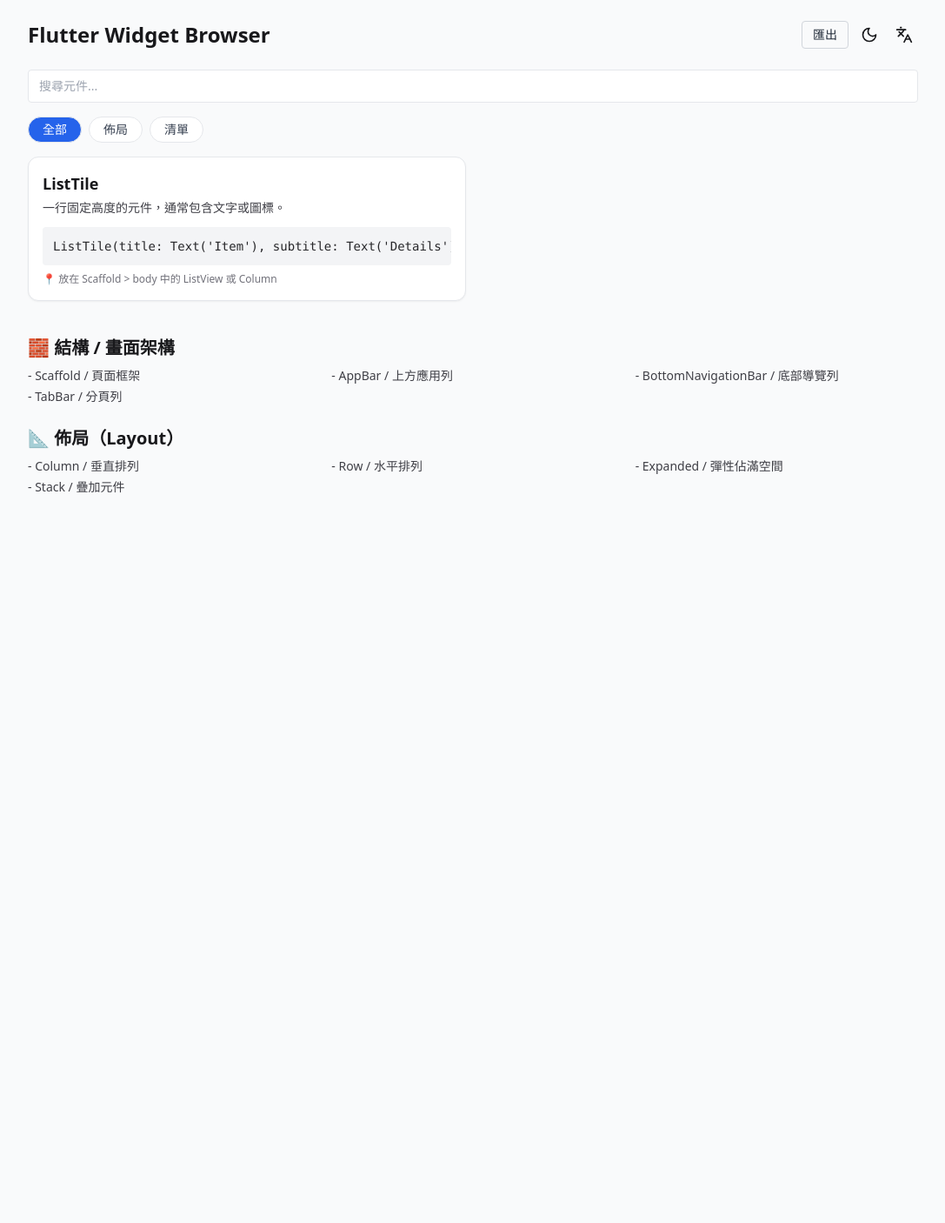
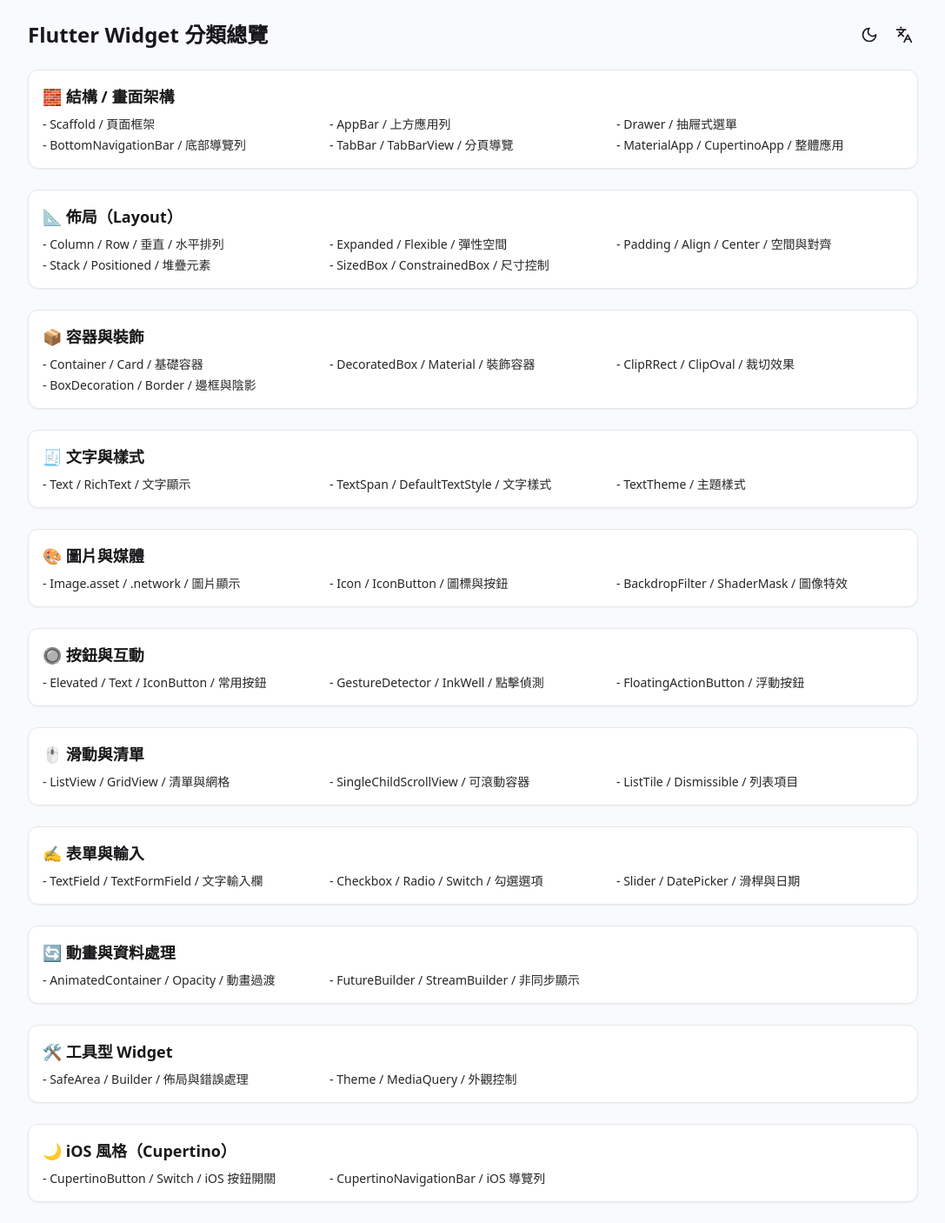
Before and after one commit to EndoYeung-ACN/flutter-widget-browser, a React (Vite) app: page / in a window 1280 px wide. Shown: the whole page at 87% size, without its empty margins (96-1183 px from the left). Before the commit the page ends 800 px from the top, so only its background shows below. Built offline with nearby package versions, Linux system fonts and the light colour scheme.

Commit message:
Updated widget overview

```diff
--- a/src/WidgetBrowser.jsx
+++ b/src/WidgetBrowser.jsx
@@ -8,24 +8,9 @@
 import { motion } from "framer-motion";
 import { Moon, Sun, Languages } from "lucide-react";
 
-// Widgets data for demo
-const WIDGETS = [
-  {
-    name: { zh: "ListTile", en: "ListTile" },
-    category: "List",
-    description: {
-      zh: "一行固定高度的元件，通常包含文字或圖標。",
-      en: "A single fixed-height row that typically contains some text and/or icons."
-    },
-    example: "ListTile(title: Text('Item'), subtitle: Text('Details'), leading: Icon(Icons.star))",
-    placement: {
-      zh: "放在 Scaffold > body 中的 ListView 或 Column",
-      en: "Inside ListView or Column in Scaffold > body"
-    }
-  }
-];
+const categories = ["All", "Layout", "Form", "List"];
+const widgets = [];
 
-// 完整分類總覽資料
 const OVERVIEW = [
   {
     icon: "🧱",
@@ -33,147 +18,144 @@
     widgets: [
       { name: "Scaffold", zh: "頁面框架" },
       { name: "AppBar", zh: "上方應用列" },
+      { name: "Drawer", zh: "抽屜式選單" },
       { name: "BottomNavigationBar", zh: "底部導覽列" },
-      { name: "TabBar", zh: "分頁列" }
+      { name: "TabBar / TabBarView", zh: "分頁導覽" },
+      { name: "MaterialApp / CupertinoApp", zh: "整體應用" },
     ]
   },
   {
     icon: "📐",
     title: { zh: "佈局（Layout）", en: "Layout" },
     widgets: [
-      { name: "Column", zh: "垂直排列" },
-      { name: "Row", zh: "水平排列" },
-      { name: "Expanded", zh: "彈性佔滿空間" },
-      { name: "Stack", zh: "疊加元件" }
+      { name: "Column / Row", zh: "垂直 / 水平排列" },
+      { name: "Expanded / Flexible", zh: "彈性空間" },
+      { name: "Padding / Align / Center", zh: "空間與對齊" },
+      { name: "Stack / Positioned", zh: "堆疊元素" },
+      { name: "SizedBox / ConstrainedBox", zh: "尺寸控制" },
+    ]
+  },
+  {
+    icon: "📦",
+    title: { zh: "容器與裝飾", en: "Container & Decoration" },
+    widgets: [
+      { name: "Container / Card", zh: "基礎容器" },
+      { name: "DecoratedBox / Material", zh: "裝飾容器" },
+      { name: "ClipRRect / ClipOval", zh: "裁切效果" },
+      { name: "BoxDecoration / Border", zh: "邊框與陰影" }
+    ]
+  },
+  {
+    icon: "🧾",
+    title: { zh: "文字與樣式", en: "Text & Style" },
+    widgets: [
+      { name: "Text / RichText", zh: "文字顯示" },
+      { name: "TextSpan / DefaultTextStyle", zh: "文字樣式" },
+      { name: "TextTheme", zh: "主題樣式" }
+    ]
+  },
+  {
+    icon: "🎨",
+    title: { zh: "圖片與媒體", en: "Images & Media" },
+    widgets: [
+      { name: "Image.asset / .network", zh: "圖片顯示" },
+      { name: "Icon / IconButton", zh: "圖標與按鈕" },
+      { name: "BackdropFilter / ShaderMask", zh: "圖像特效" }
+    ]
+  },
+  {
+    icon: "🔘",
+    title: { zh: "按鈕與互動", en: "Buttons & Interaction" },
+    widgets: [
+      { name: "Elevated / Text / IconButton", zh: "常用按鈕" },
+      { name: "GestureDetector / InkWell", zh: "點擊偵測" },
+      { name: "FloatingActionButton", zh: "浮動按鈕" }
+    ]
+  },
+  {
+    icon: "🖱",
+    title: { zh: "滑動與清單", en: "Scrolling & Lists" },
+    widgets: [
+      { name: "ListView / GridView", zh: "清單與網格" },
+      { name: "SingleChildScrollView", zh: "可滾動容器" },
+      { name: "ListTile / Dismissible", zh: "列表項目" }
+    ]
+  },
+  {
+    icon: "✍️",
+    title: { zh: "表單與輸入", en: "Form & Input" },
+    widgets: [
+      { name: "TextField / TextFormField", zh: "文字輸入欄" },
+      { name: "Checkbox / Radio / Switch", zh: "勾選選項" },
+      { name: "Slider / DatePicker", zh: "滑桿與日期" }
+    ]
+  },
+  {
+    icon: "🔄",
+    title: { zh: "動畫與資料處理", en: "Animation & Async" },
+    widgets: [
+      { name: "AnimatedContainer / Opacity", zh: "動畫過渡" },
+      { name: "FutureBuilder / StreamBuilder", zh: "非同步顯示" }
+    ]
+  },
+  {
+    icon: "🛠",
+    title: { zh: "工具型 Widget", en: "Utility Widgets" },
+    widgets: [
+      { name: "SafeArea / Builder", zh: "佈局與錯誤處理" },
+      { name: "Theme / MediaQuery", zh: "外觀控制" }
+    ]
+  },
+  {
+    icon: "🌙",
+    title: { zh: "iOS 風格（Cupertino）", en: "Cupertino" },
+    widgets: [
+      { name: "CupertinoButton / Switch", zh: "iOS 按鈕開關" },
+      { name: "CupertinoNavigationBar", zh: "iOS 導覽列" }
     ]
   }
 ];
 
-const categories = ["All", "Layout", "List"];
-
 export default function WidgetBrowser() {
-  const [search, setSearch] = useState("");
-  const [filter, setFilter] = useState("All");
+  const [lang, setLang] = useState("zh");
   const [darkMode, setDarkMode] = useState(false);
-  const [lang, setLang] = useState("zh");
-
-  const filtered = WIDGETS.filter(w => {
-    const matchSearch =
-      w.name[lang].toLowerCase().includes(search.toLowerCase()) ||
-      w.description[lang].toLowerCase().includes(search.toLowerCase());
-    const matchFilter = filter === "All" || w.category === filter;
-    return matchSearch && matchFilter;
-  });
 
   const toggleDark = () => {
     setDarkMode(!darkMode);
     document.documentElement.classList.toggle("dark", !darkMode);
   };
 
-  const exportMarkdown = () => {
-    const markdown = filtered.map(w =>
-      `### ${w.name[lang]}
-
-${w.description[lang]}
-
-\`\`\`dart
-${w.example}
-\`\`\`
-📍 ${w.placement[lang]}`
-    ).join("\n---\n\n");
-
-    const blob = new Blob([markdown], { type: "text/markdown" });
-    const url = URL.createObjectURL(blob);
-    const a = document.createElement("a");
-    a.href = url;
-    a.download = "flutter_widgets.md";
-    a.click();
-    URL.revokeObjectURL(url);
-  };
-
   return (
     <div className="min-h-screen px-4 py-6 bg-gray-50 dark:bg-zinc-900 text-zinc-900 dark:text-white transition-colors md:px-8 lg:px-12">
       <div className="max-w-5xl mx-auto">
-        {/* Header */}
         <div className="flex justify-between items-center mb-6">
-          <h1 className="text-2xl font-bold">Flutter Widget Browser</h1>
-          <div className="flex items-center gap-2">
-            <Button variant="outline" size="sm" onClick={exportMarkdown}>
-              {lang === "zh" ? "匯出" : "Export"}
-            </Button>
+          <h1 className="text-2xl font-bold">Flutter Widget 分類總覽</h1>
+          <div className="flex gap-2">
             <Button variant="ghost" size="icon" onClick={toggleDark}>
-              {darkMode ? <Sun className="h-5 w-5" /> : <Moon className="h-5 w-5" />}
+              {darkMode ? <Sun className="w-5 h-5" /> : <Moon className="w-5 h-5" />}
             </Button>
             <Button variant="ghost" size="icon" onClick={() => setLang(lang === "zh" ? "en" : "zh")}>
-              <Languages className="h-5 w-5" />
+              <Languages className="w-5 h-5" />
             </Button>
           </div>
         </div>
 
-        {/* Search + Filter */}
-        <Input
-          placeholder={lang === "zh" ? "搜尋元件..." : "Search widgets..."}
-          value={search}
-          onChange={(e) => setSearch(e.target.value)}
-          className="mb-4"
-        />
-
-        <Tabs value={filter}>
-          <TabsList>
-            {categories.map((cat) => (
-              <TabsTrigger
-                key={cat}
-                value={cat}
-                onClick={() => setFilter(cat)}
-                selected={filter === cat}
-              >
-                {lang === "zh"
-                  ? cat === "All" ? "全部" :
-                    cat === "Layout" ? "佈局" :
-                    cat === "List" ? "清單" : cat
-                  : cat}
-              </TabsTrigger>
-            ))}
-          </TabsList>
-        </Tabs>
-
-        {/* Filtered Cards */}
-        <div className="grid grid-cols-1 sm:grid-cols-2 gap-4 mt-4">
-          {filtered.map((widget) => (
-            <motion.div
-              key={widget.name.en}
-              initial={{ opacity: 0, y: 10 }}
-              animate={{ opacity: 1, y: 0 }}
-              transition={{ duration: 0.3 }}
-            >
-              <Card>
-                <CardContent>
-                  <h2 className="text-lg font-semibold mb-1">{widget.name[lang]}</h2>
-                  <p className="text-sm text-zinc-700 dark:text-zinc-300">{widget.description[lang]}</p>
-                  <pre className="bg-gray-100 dark:bg-zinc-700 mt-3 p-3 rounded text-sm overflow-auto text-zinc-800 dark:text-gray-100">
-                    <code>{widget.example}</code>
-                  </pre>
-                  <p className="text-xs text-zinc-500 mt-2">📍 {widget.placement[lang]}</p>
-                </CardContent>
-              </Card>
-            </motion.div>
+        <div className="grid gap-6">
+          {OVERVIEW.map(section => (
+            <Card key={section.title.en}>
+              <CardContent>
+                <h2 className="text-lg font-semibold mb-2">
+                  {section.icon} {section.title[lang]}
+                </h2>
+                <ul className="grid grid-cols-1 sm:grid-cols-2 md:grid-cols-3 gap-y-1 text-sm text-zinc-800 dark:text-zinc-200">
+                  {section.widgets.map(w => (
+                    <li key={w.name}>- {w.name} / {w.zh}</li>
+                  ))}
+                </ul>
+              </CardContent>
+            </Card>
           ))}
         </div>
-
-        {/* Overview Block */}
-        <div className="mt-10 space-y-6">
-          {OVERVIEW.map(section => (
-            <div key={section.title.en}>
-              <h2 className="text-xl font-bold mb-2">{section.icon} {section.title[lang]}</h2>
-              <ul className="grid grid-cols-1 sm:grid-cols-2 md:grid-cols-3 gap-x-6 gap-y-1 text-sm text-zinc-700 dark:text-zinc-300">
-                {section.widgets.map(item => (
-                  <li key={item.name}>- {item.name} / {item.zh}</li>
-                ))}
-              </ul>
-            </div>
-          ))}
-        </div>
-
       </div>
     </div>
   );
```
